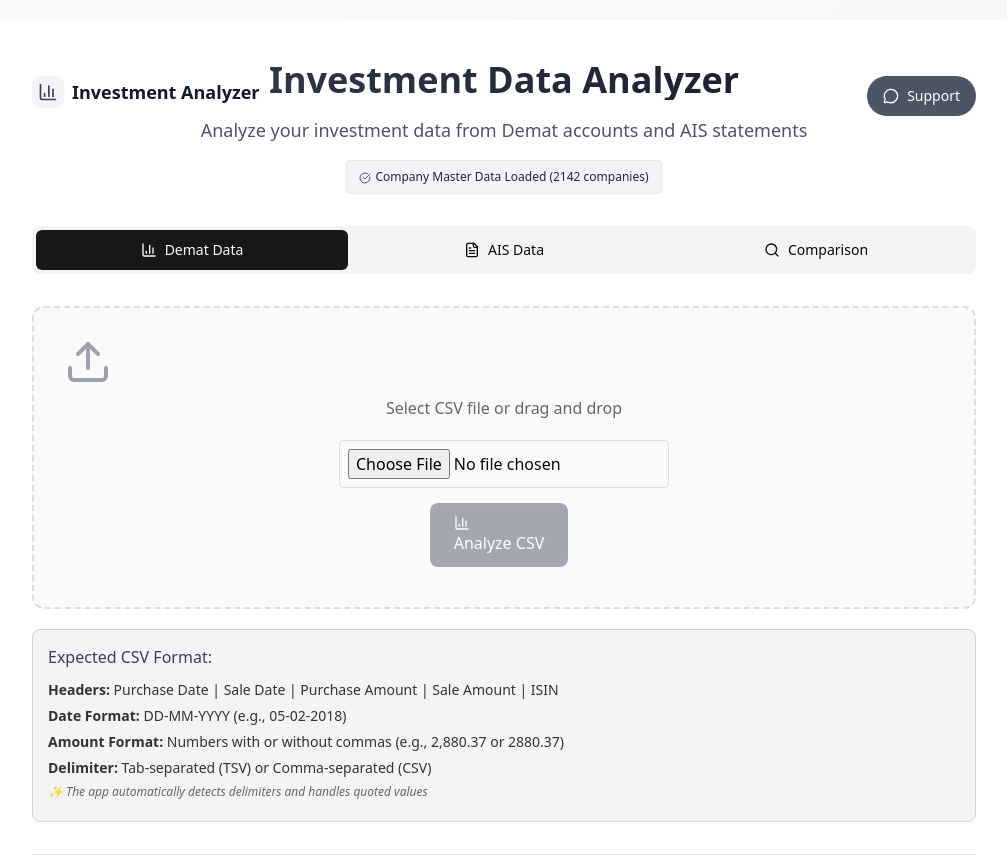
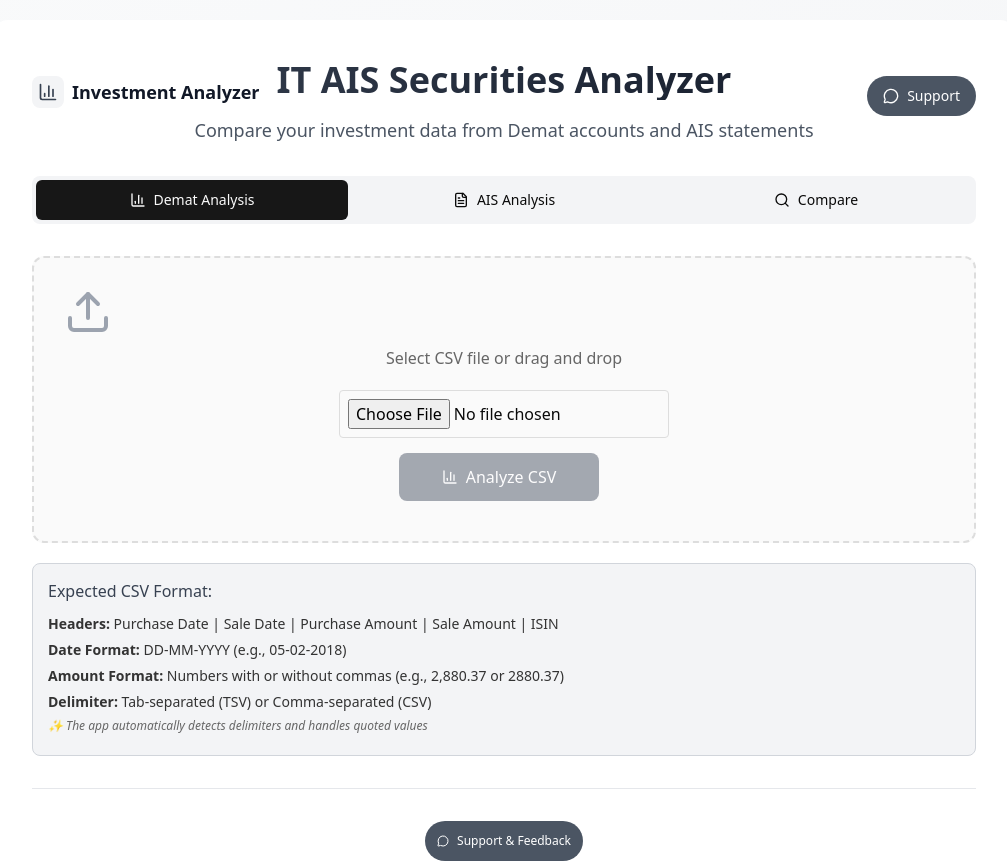
Before and after one commit to vminda1278/ais, a Next.js app: page / in a window 1280 px wide. Shown: the top 863 px of the page, without its empty margins (136-1143 px from the left). Built offline with nearby package versions, Linux system fonts and the light colour scheme.

Commit message:
fix: update metadata and improve UI text for clarity in Investment Data Analyzer

```diff
--- a/app/layout.jsx
+++ b/app/layout.jsx
@@ -1,8 +1,8 @@
 import './globals.css'
 
 export const metadata = {
-  title: 'Investment Data Analyzer',
-  description: 'Analyze your investment data from Demat accounts and AIS statements',
+  title: 'Income Tax AIS & Equity Data Analyzer',
+  description: 'Compare your investment data from Demat accounts and Income Tax AIS statements',
 }
 
 export default function RootLayout({ children }) {
--- a/app/page.jsx
+++ b/app/page.jsx
@@ -1746,12 +1746,17 @@ ${data.slice(0, 3).map((row, idx) =>
             }}
           />
 
-          <div>
+          <div style={{ display: "flex", justifyContent: "center", gap: "10px" }}>
             <button
               onClick={processCSV}
               disabled={!file || isProcessing}
               style={{
                 ...buttonStyle,
+                width: "200px",
+                display: "flex",
+                alignItems: "center",
+                justifyContent: "center",
+                gap: "8px",
                 opacity: (!file || isProcessing) ? 0.6 : 1,
                 cursor: (!file || isProcessing) ? "not-allowed" : "pointer"
               }}
@@ -1981,12 +1986,17 @@ ${data.slice(0, 3).map((row, idx) =>
             }}
           />
 
-          <div>
+          <div style={{ display: "flex", justifyContent: "center", gap: "10px" }}>
             <button
               onClick={processAisCSV}
               disabled={!aisFile || aisIsProcessing}
               style={{
                 ...buttonStyle,
+                width: "200px",
+                display: "flex",
+                alignItems: "center",
+                justifyContent: "center",
+                gap: "8px",
                 opacity: (!aisFile || aisIsProcessing) ? 0.6 : 1,
                 cursor: (!aisFile || aisIsProcessing) ? "not-allowed" : "pointer"
               }}
@@ -2260,13 +2270,18 @@ ${data.slice(0, 3).map((row, idx) =>
             </div>
           </div>
 
-          <div>
+          <div style={{ display: "flex", justifyContent: "center", gap: "10px" }}>
             <button
               onClick={processComparisonData}
               disabled={!comparisonDematFile || !comparisonAisFile || comparisonIsProcessing}
               style={{
                 ...buttonStyle,
                 backgroundColor: "#6b7280",
+                width: "200px",
+                display: "flex",
+                alignItems: "center",
+                justifyContent: "center",
+                gap: "8px",
                 opacity: (!comparisonDematFile || !comparisonAisFile || comparisonIsProcessing) ? 0.6 : 1,
                 cursor: (!comparisonDematFile || !comparisonAisFile || comparisonIsProcessing) ? "not-allowed" : "pointer"
               }}
@@ -2288,9 +2303,9 @@ ${data.slice(0, 3).map((row, idx) =>
         <div style={{
           marginTop: "20px",
           padding: "15px",
-          backgroundColor: "#e8f5e8",
+          backgroundColor: "#ccc",
           borderRadius: "8px",
-          border: "1px solid #c8e6c9"
+          border: "1px solid #ccc"
         }}>
           <h4 style={{ margin: "0 0 10px 0", color: "#374151" }}>Comparison Features:</h4>
           <ul style={{ margin: "5px 0", fontSize: "14px", color: "#333", paddingLeft: "20px" }}>
@@ -2547,7 +2562,7 @@ ${data.slice(0, 3).map((row, idx) =>
 
   const handleWhatsAppClick = () => {
     const phoneNumber = "+919741008286"
-    const message = "Hi! I need support/feedback/feature request for Investment Data Analyzer."
+    const message = "Hi! I need support/feedback/feature request for Demat Data Analyzer."
     const whatsappUrl = `https://wa.me/${phoneNumber}?text=${encodeURIComponent(message)}`
     window.open(whatsappUrl, '_blank')
   }
@@ -2613,7 +2628,7 @@ ${data.slice(0, 3).map((row, idx) =>
             <a
               href="/"
               className="flex items-center gap-2 no-underline text-gray-900 hover:text-gray-700 transition-colors"
-              title="Investment Data Analyzer - Home"
+              title="AIS Equity Analyzer - Home"
             >
               <div className="h-8 w-8 bg-gray-100 rounded-lg flex items-center justify-center text-gray-700">
                 <BarChart3 size={20} className="text-gray-700" />
@@ -2636,33 +2651,11 @@ ${data.slice(0, 3).map((row, idx) =>
           </div>
 
           <h1 className="text-4xl font-extrabold text-gray-900 mb-4 bg-gradient-to-r from-gray-700 to-gray-900 bg-clip-text text-transparent">
-            Investment Data Analyzer
+            IT AIS Securities Analyzer
           </h1>
           <p className="text-gray-600 text-lg">
-            Analyze your investment data from Demat accounts and AIS statements
+            Compare your investment data from Demat accounts and AIS statements
           </p>
-
-          {/* Company Master Status */}
-          <div className={`mt-4 px-3 py-2 rounded text-xs font-medium inline-block ${
-            companyMasterLoaded
-              ? "bg-gray-100 text-gray-800 border border-gray-200"
-              : "bg-gray-50 text-gray-600 border border-gray-300"
-          }`}>
-            {companyMasterLoaded
-              ? (
-                <span>
-                  <CheckCircle className="w-3 h-3 inline mr-1 text-gray-600" />
-                  Company Master Data Loaded ({companyMasterData.size} companies)
-                </span>
-              )
-              : (
-                <span>
-                  <Clock className="w-3 h-3 inline mr-1 text-gray-500" />
-                  Loading company master data...
-                </span>
-              )
-            }
-          </div>
         </div>
 
         {/* Tab Navigation */}
@@ -2673,7 +2666,7 @@ ${data.slice(0, 3).map((row, idx) =>
             className="flex-1"
           >
             <BarChart3 className="w-4 h-4 mr-2" />
-            Demat Data
+            Demat Analysis
           </Button>
           <Button
             variant={activeTab === "ais" ? "default" : "ghost"}
@@ -2681,7 +2674,7 @@ ${data.slice(0, 3).map((row, idx) =>
             className="flex-1"
           >
             <FileText className="w-4 h-4 mr-2" />
-            AIS Data
+            AIS Analysis
           </Button>
           <Button
             variant={activeTab === "comparison" ? "default" : "ghost"}
@@ -2689,7 +2682,7 @@ ${data.slice(0, 3).map((row, idx) =>
             className="flex-1"
           >
             <Search className="w-4 h-4 mr-2" />
-            Comparison
+            Compare
           </Button>
         </div>
 
```
